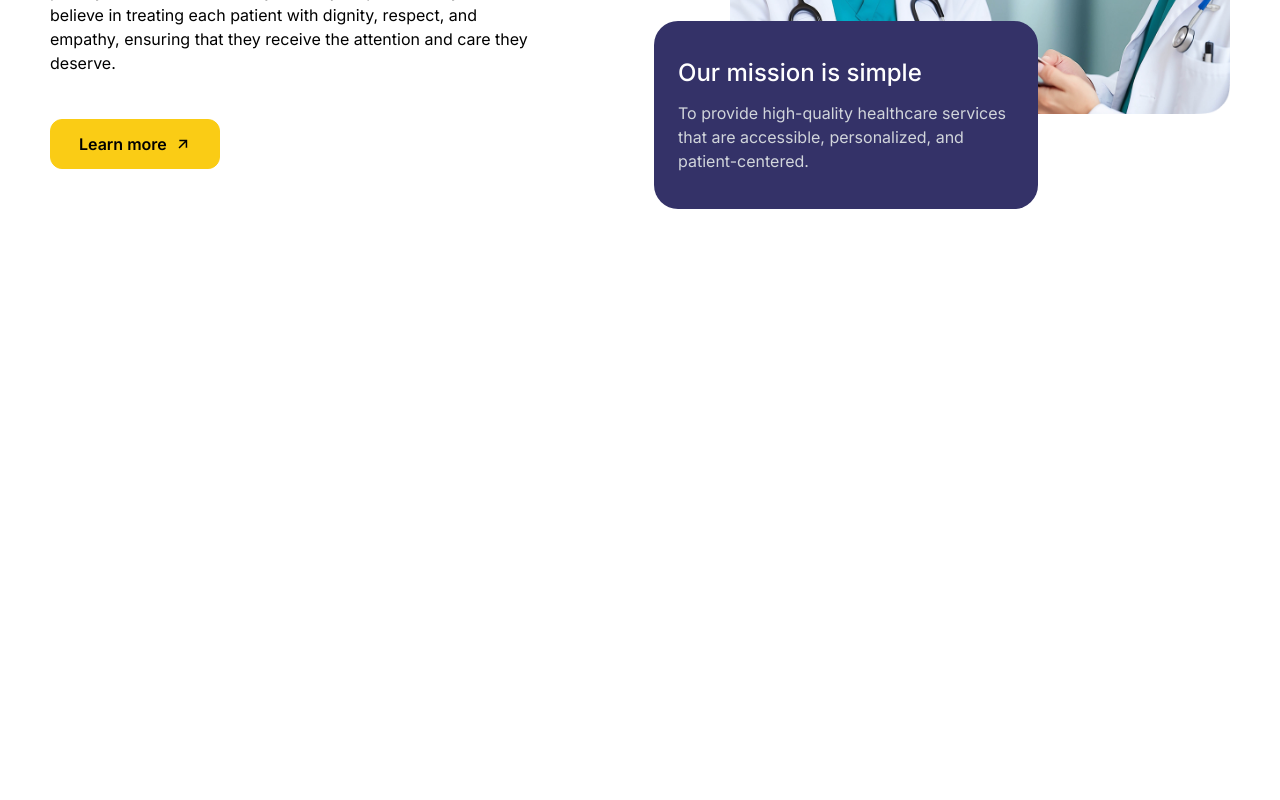
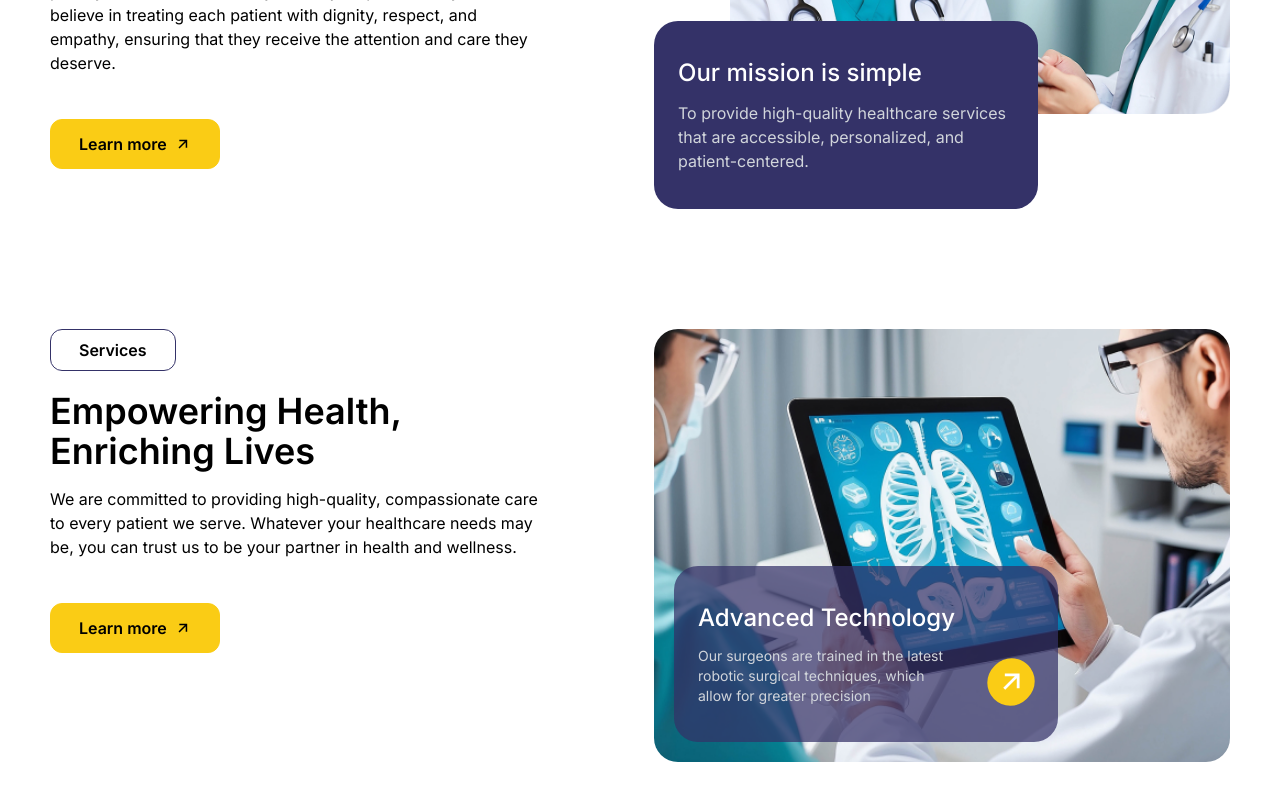
Before and after one commit to tahfeezmizan/doctors, a React (Vite) app: page / in a window 1280 px wide. Shown: the part 1370-2170 px from the top of the page. Before the commit the page ends 1619 px from the top, so only its background shows below. Built offline with nearby package versions, Linux system fonts and the light colour scheme.

Commit message:
complete services section

```diff
--- a/src/pages/Home/Home.jsx
+++ b/src/pages/Home/Home.jsx
@@ -2,6 +2,7 @@ import React from 'react';
 import Banner from '../Banner/Banner';
 import ComprehensiveCare from './ComprehensiveCare';
 import GetSoultions from './GetSoultions';
+import Services from './Services';
 
 const Home = () => {
     return (
@@ -11,6 +12,7 @@ const Home = () => {
                 <ComprehensiveCare />
             </div>
             <GetSoultions />
+            <Services />
         </div>
     );
 };
--- a/src/pages/Home/Services.jsx
+++ b/src/pages/Home/Services.jsx
@@ -1,9 +1,36 @@
 import React from 'react';
+import { IoArrowUpSharp } from 'react-icons/io5';
+import technozly from '../../assets/Rectangle 27-2.png'
 
 const Services = () => {
     return (
-        <div>
+        <div className='container py-20 px-0 font-Inter'>
+            <div className="grid grid-cols-6 gap-7">
+                <div className="col-span-3">
+                    <button className="text-base font-semibold border border-PrimaryColor px-7 py-2 rounded-xl flex items-center gap-2 hover:bg-yellow-400 hover:border-yellow-400 mb-5">
+                        Services
+                    </button>
 
+                    <h2 className="text-4xl font-semibold mb-4">Empowering Health, <br /> Enriching Lives</h2>
+                    <p className="text-base font-normal pr-20 mb-11">We are committed to providing high-quality, compassionate care to every patient we serve. Whatever your healthcare needs may be, you can trust us to be your partner in health and wellness.</p>
+
+                    <button className="text-base font-semibold border bg-yellow-400 border-yellow-400 px-7 py-3 rounded-xl flex items-center gap-2 hover:bg-yellow-500 hover:border-yellow-500">
+                        Learn more <span className="rotate-45"><IoArrowUpSharp /></span>
+                    </button>
+                </div>
+                <div className="col-span-3 relative">
+                    <div className="w-96 bg-[#343268b7] px-6 py-9 text-white rounded-3xl absolute bottom-5 left-5">
+                        <h3 className="text-2xl font-medium mb-3">Advanced Technology</h3>
+                        <div className="flex items-end">
+                            <p className="text-sm font-normal pr-7 text-gray-300">Our surgeons are trained in the latest robotic surgical techniques, which allow for greater precision</p>
+                            <p className="w-12 h-12 text-3xl rotate-45 ml-auto bg-yellow-400 p-2 rounded-full"><IoArrowUpSharp /></p>
+                        </div>
+
+                    </div>
+                    <img src={technozly} className="w-full rounded-3xl" alt="" />
+                </div>
+
+            </div>
         </div>
     );
 };
```
